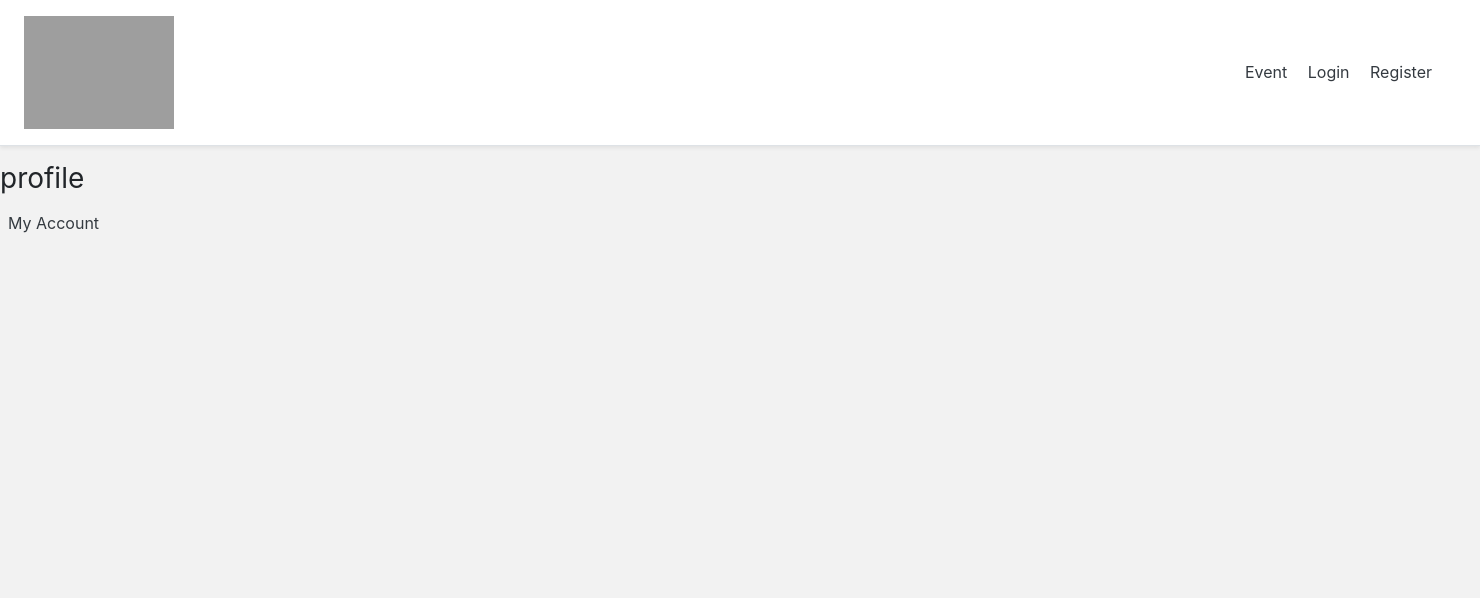
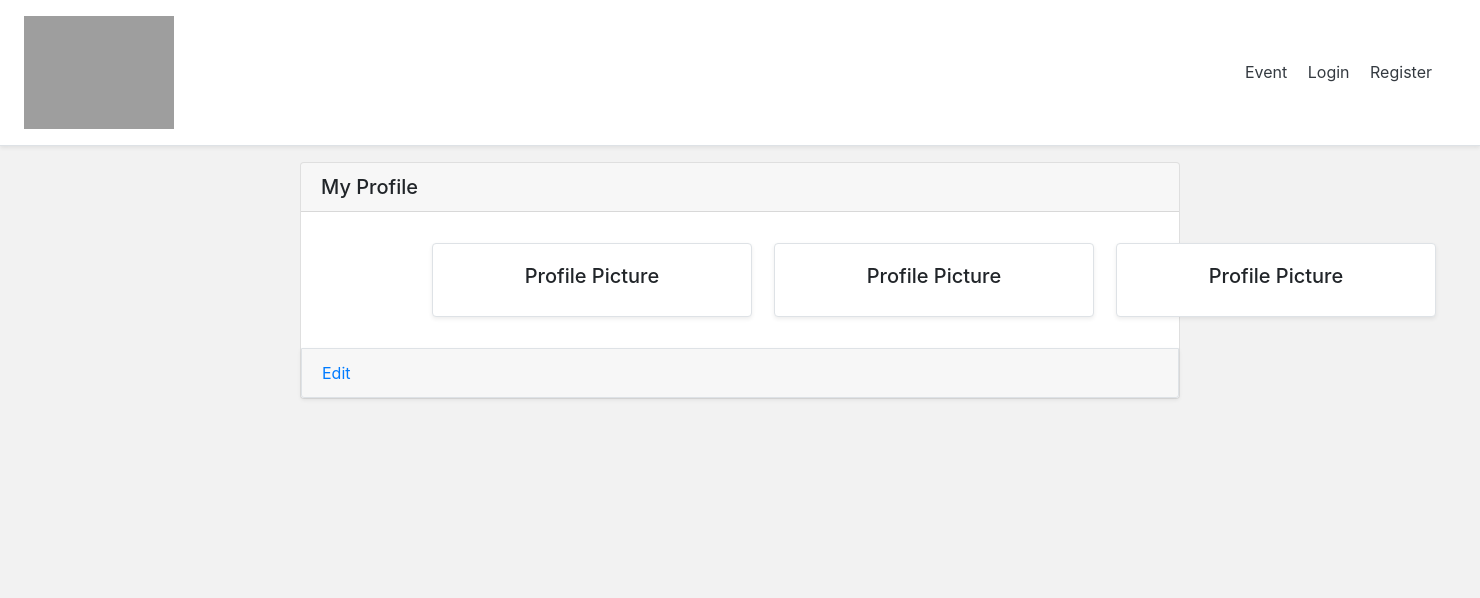
Before and after one commit to iman9714/FYP, a Django app: template account/templates/accounts/profile.html in a window 1480 px wide. Shown: the top 598 px of the page. Run offline with Django 3.2, Linux system fonts and the light colour scheme; the template is opened without the code that fills it, so the values that code supplies are empty; some libraries are stand-ins or nearby versions; grey boxes are pictures that could not be loaded.

Commit message:
Manage Account UI

```diff
--- a/FYP/settings.py
+++ b/FYP/settings.py
@@ -140,4 +140,5 @@ STATICFILES_DIRS = [
 ]
 
 MEDIA_URL = '/media/'
+MEDIA_ROOT = os.path.join('account/media/')
 STATIC_URL = '/static/'
--- a/FYP/urls.py
+++ b/FYP/urls.py
@@ -1,4 +1,6 @@
 from django.contrib import admin
+from django.conf import settings
+from django.conf.urls.static import static
 from django.urls import include, path
 
 
@@ -7,5 +9,4 @@ urlpatterns = [
     path('', include('event.urls')),
     path('', include('account.urls')),
     path('', include('django.contrib.auth.urls')),
-
-]
+]+ static(settings.MEDIA_URL,document_root=settings.MEDIA_ROOT)
--- a/account/models.py
+++ b/account/models.py
@@ -8,7 +8,7 @@ class Profile(models.Model):
     ic                      = models.CharField(max_length=12, blank=True)
     personal_contact        = models.CharField(max_length=15,blank=True)
     office_contact          = models.CharField(max_length=15,blank=True)
-    picture                 = models.ImageField(upload_to = 'account/profilePicture/', default = 'account/profilePicture/None/no-img.jpg',blank=True)
+    picture                 = models.ImageField(upload_to = 'account/profilePicture/', blank=True)
     home_address_line1      = models.CharField(max_length=100,blank=True)
     home_address_line2      = models.CharField(max_length=100,blank=True)
     home_zip_code           = models.CharField(max_length=10,blank=True)
--- a/account/templates/accounts/profile.html
+++ b/account/templates/accounts/profile.html
@@ -3,18 +3,52 @@
 
 
 {% block content %}
+<style type="text/css">
+  .card{
+    margin-left: 300px;
+    margin-right: 300px;
+  }
 
+  table{
+    margin-left:100px;
+  }
 
-{% if messages %}
-  <div class="alert alert-success" role="alert">
-    {% for message in messages %}
-      <p>{{ message }}</p>
-    {% endfor %}
+</style>
+
+<div class="card">
+  <h5 class="card-header h5">My Profile</h5>
+  <div class="card-body">
+
+    <table>
+      <tr>
+        <td>
+          <div class="card border shadow-sm" style="width: 20rem;  margin: 10px; padding: 20px;">
+              <h5 style="text-align: center;">Profile Picture</h5>
+              <img src="{{ user.profile.picture.url }}" class="img-responsive" style="width: 70%; margin-left: 40px;" />
+          </div>
+        </td>
+
+        <td>
+          <div class="card border shadow-sm" style="width: 20rem;  margin: 10px; padding: 20px;">
+              <h5 style="text-align: center;">Profile Picture</h5>
+              <img src="{{ user.profile.picture.url }}" class="img-responsive" style="width: 70%; margin-left: 40px;" />
+          </div>
+        </td>
+
+        <td>
+          <div class="card border shadow-sm" style="width: 20rem;  margin: 10px; padding: 20px;">
+              <h5 style="text-align: center;">Profile Picture</h5>
+              <img src="{{ user.profile.picture.url }}" class="img-responsive" style="width: 70%; margin-left: 40px;" />
+          </div>
+        </td>
+      </tr>
+    </table>
   </div>
-{% endif %}
-  <h1 class="h3 mb-3 font-weight-normal">profile</h1>
-  <a class="p-2 text-dark" href="{% url 'edit_profile' %} ">My Account</a>
 
+  <div class="card-footer  border shadow-sm">
+      <a href="{% url 'edit_profile' %}">Edit</a>
+  </div>
+</div>
 
 
 
```
Also changed, not shown: account/forms.py (+19 -1 lines), account/templates/accounts/edit_profile.html (+35 -8 lines), account/templates/registration/register.html (+1 -7 lines), account/views.py (+18 -6 lines), account/media/account/profilePicture/paklong.png (added), account/media/account/profilePicture/profile_2.png (added), account/migrations/0004_auto_20200103_2226.py (added), account/profilePicture/profile_2.jpg (added).
